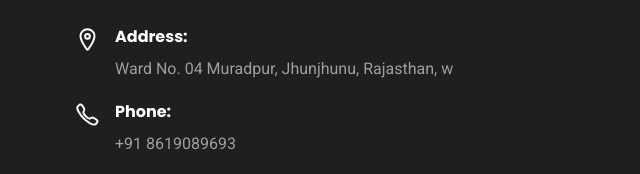
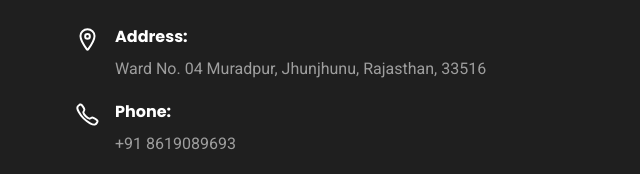
Before and after one commit to SumitKumarGarsa/ersumitkumargarsa-portfolio-master, a plain HTML site: page index.html in a window 1280 px wide. Shown: the part 3865-4039 px from the top of the page, 0-640 px from the left. Drawn offline with nearby package versions, Linux system fonts and the light colour scheme; a web font is replaced by a local one.

Commit message:
Update index.html

```diff
--- a/index.html
+++ b/index.html
@@ -693,7 +693,7 @@
                 <h3 class="h4 contact-item-title">Address:</h3>
 
                 <address class="contact-info">
-                  Ward No. 04  Muradpur, Jhunjhunu, Rajasthan, w
+                  Ward No. 04  Muradpur, Jhunjhunu, Rajasthan, 33516
                 </address>
               </div>
 
```
